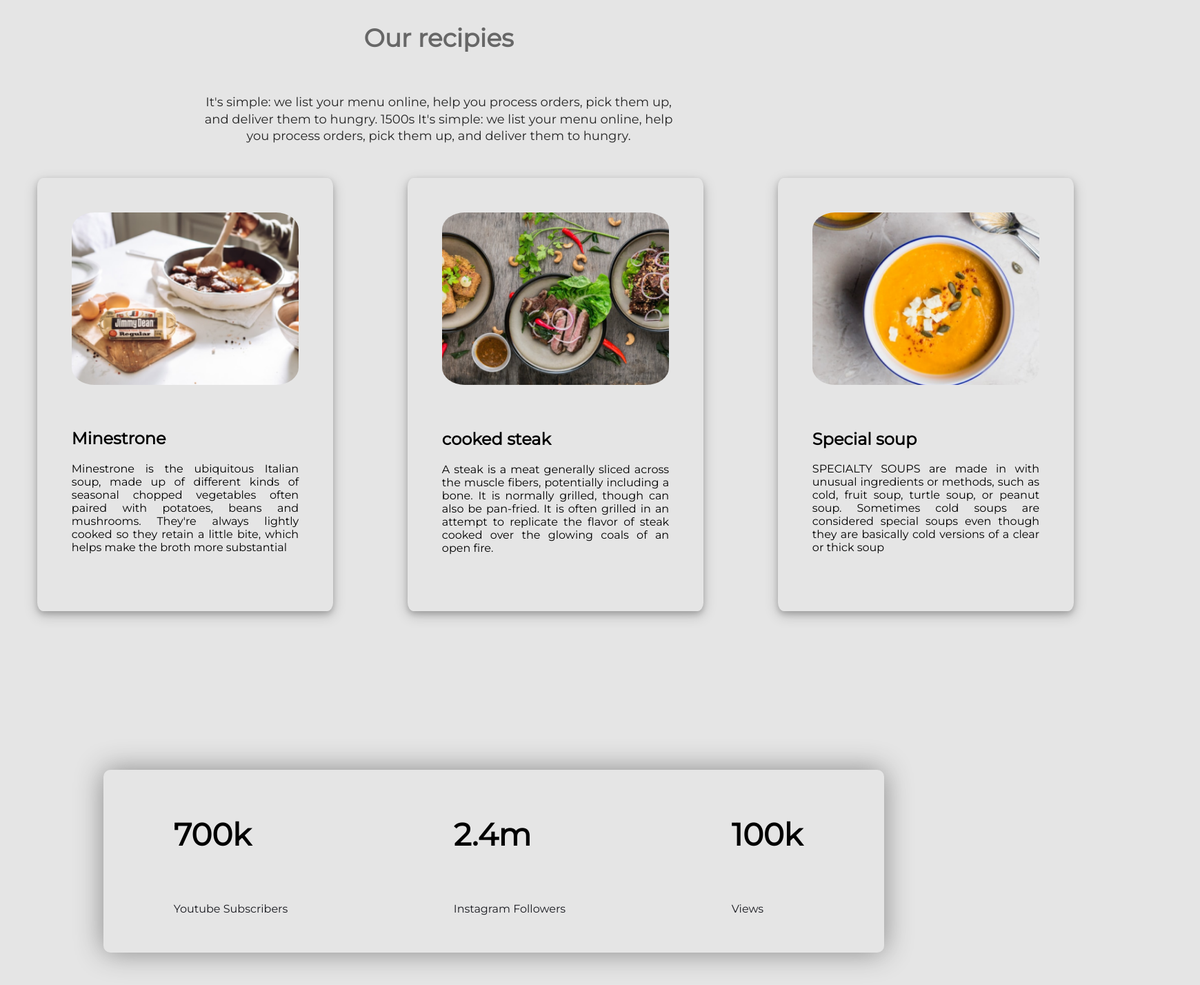
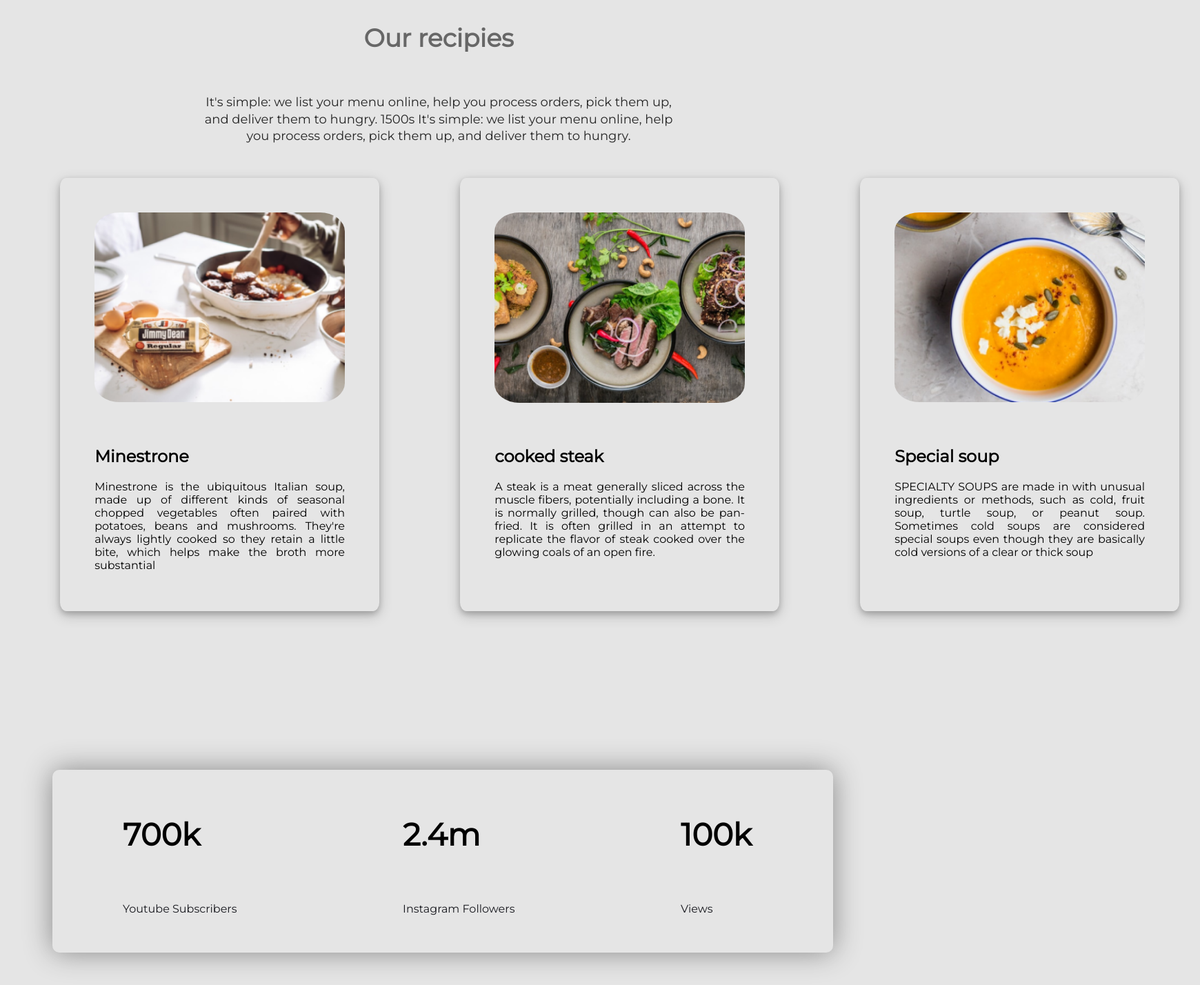
Before and after one commit to orun-sunny/food-network, a plain HTML site: page index.html in a window 1280 px wide. Shown: the part 2131-3559 px from the top of the page at 69% size, 1740 px wide, since content can reach past the window. Drawn offline with Linux system fonts and the light colour scheme.

Commit message:
social padding updated

```diff
--- a/style.css
+++ b/style.css
@@ -110,11 +110,11 @@ h1 {
 
     box-shadow:  0 4px 8px 0 rgba(0, 0, 0, 0.2), 0 6px 20px 0 rgba(0, 0, 0, 0.19);
     /* background-repeat: no-repeat;  */
-    width: 377px;
+    width: 420px;
     height: 528px;
     /* height: 50%; */
-    margin-left: 5%;
-    margin-right: 5%;
+    margin-left: 11%;
+    margin-right: 0;
     text-align: center;
     padding: 50px;
     text-align: justify;
@@ -141,6 +141,8 @@ h1 {
      padding-right: 5%;
      justify-content: space-between;
      margin-bottom: 50px;
+     margin-left: 6%;
+     margin-right: 11%;
  }
   .social h2{
      color:black;
```
